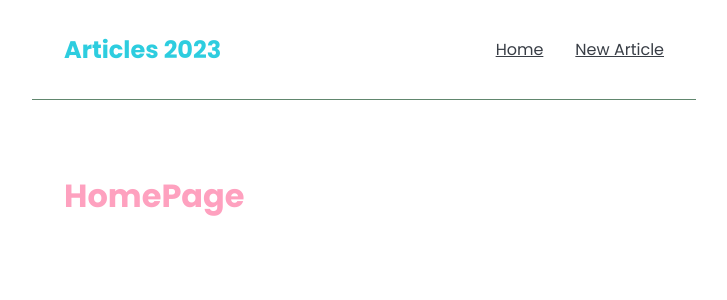
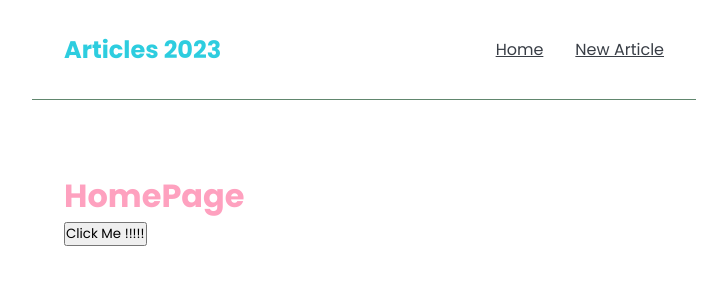
Before and after one commit to YashKaskar/article-2023, a JavaScript app: page / in a window 1280 px wide. Shown: the top 300 px of the page, without its empty margins (276-1003 px from the left). Built offline with nearby package versions, Linux system fonts and the light colour scheme; the HTML template or start-up script is replaced by a standard one.

Commit message:
adding button

```diff
--- a/src/components/Home.js
+++ b/src/components/Home.js
@@ -1,7 +1,9 @@
 const Home = () => {
+
     return (
         <div className="home">
-        <h1>HomePage</h1>
+            <h1>HomePage</h1>
+            <button>Click Me !!!!!</button>
         </div>
      );
 }
```
